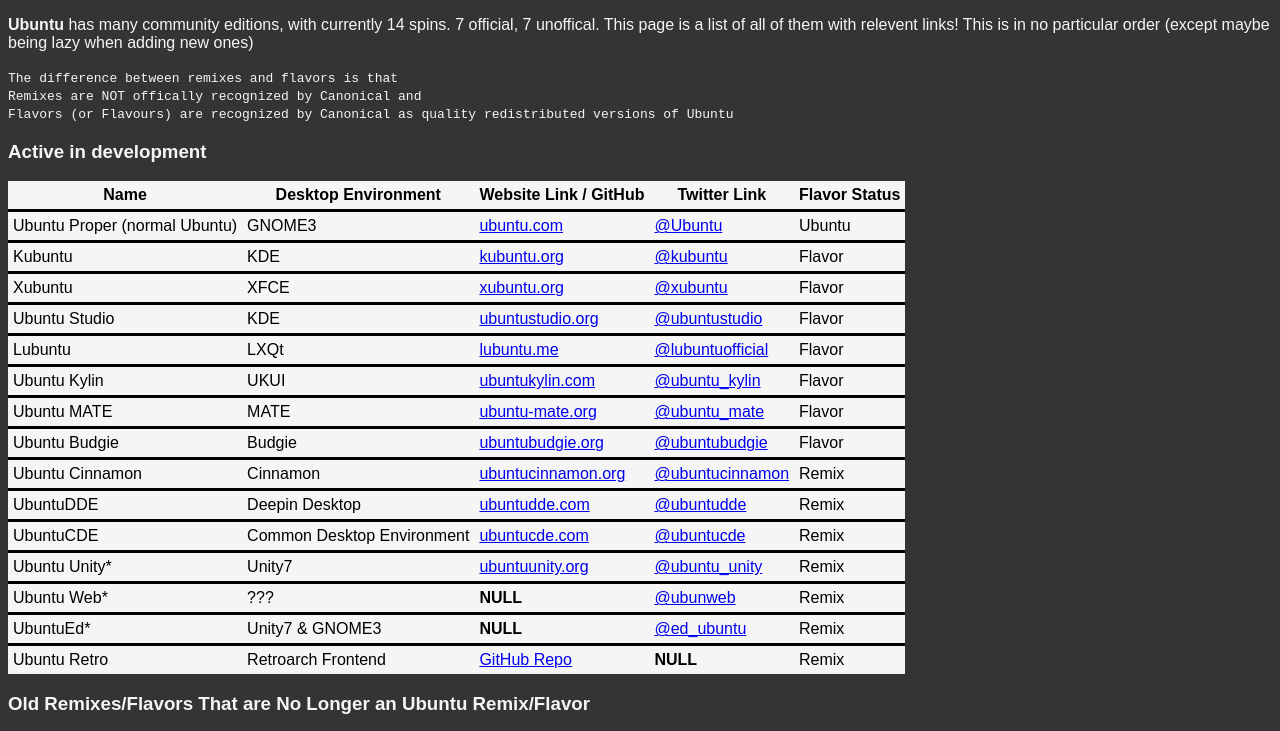
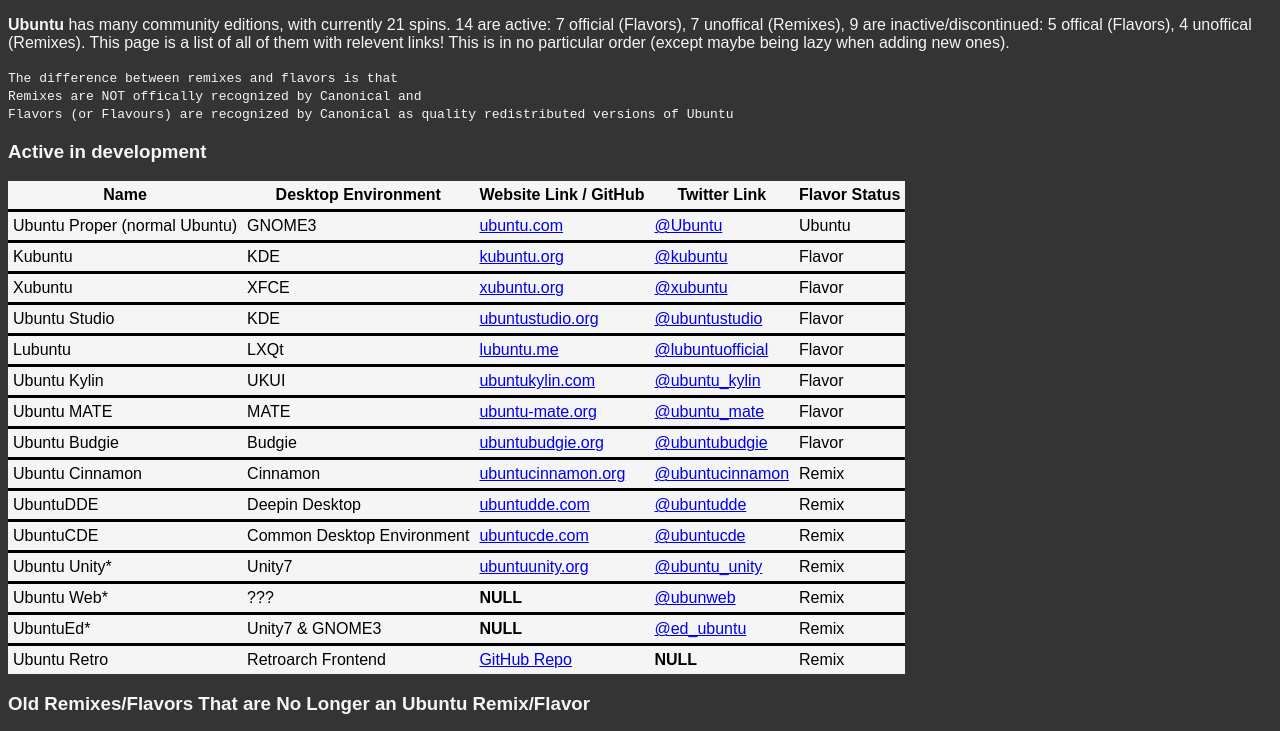
Before and after one commit to RemixDatabase/RemixDatabase.github.io, a plain HTML site: page index.html in a window 1280 px wide. Shown: the top 731 px of the page. Drawn offline with Linux system fonts and the light colour scheme.

Commit message:
Mild update

```diff
--- a/index.html
+++ b/index.html
@@ -8,9 +8,9 @@
     </head>
     <body>
         <p>
-            <strong>Ubuntu</strong> has many community editions, with currently 14 spins. 7 official,
-            7 unoffical. This page is a list of all of them with relevent links! This is in no particular
-            order (except maybe being lazy when adding new ones)
+            <strong>Ubuntu</strong> has many community editions, with currently 21 spins. 14 are active: 7 official (Flavors),
+            7 unoffical (Remixes), 9 are inactive/discontinued: 5 offical (Flavors), 4 unoffical (Remixes). This page is a list of all of them with relevent links! This is in no particular
+            order (except maybe being lazy when adding new ones).
         </p>
         <p>
         <code>The difference between remixes and flavors is that<br>
```
